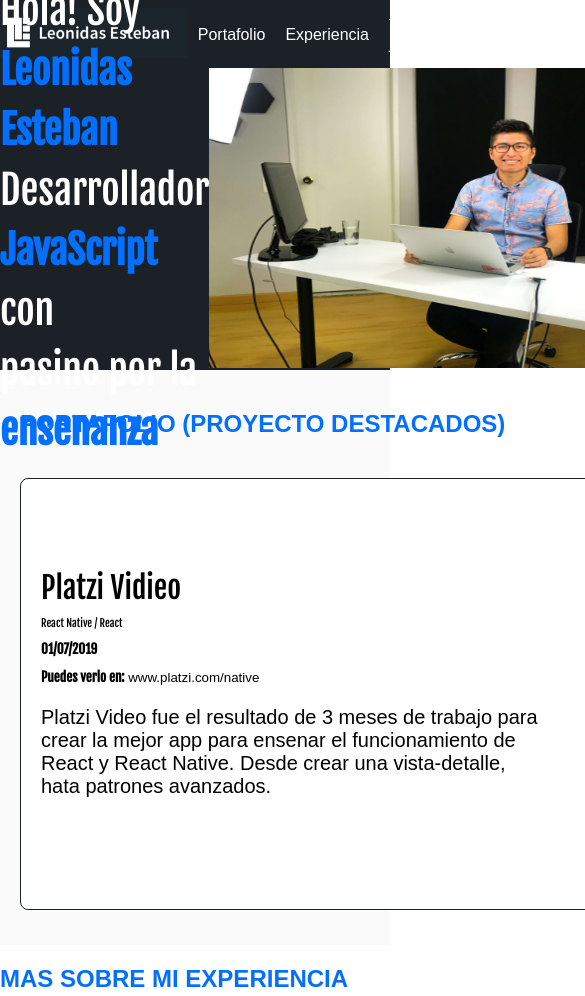
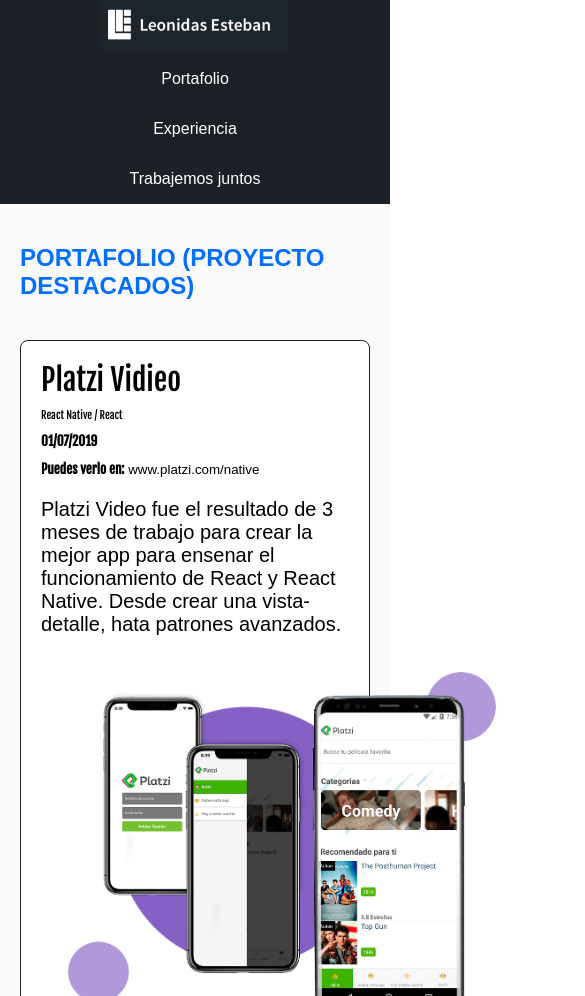
Before and after one commit to eperezm19/Responsive-Design, a plain HTML site: page index.html in a window 390 px wide. Shown: the top 996 px of the page, 585 px wide, since content can reach past the window. Drawn offline with Linux system fonts and the light colour scheme.

Commit message:
v1 trabajado responsive header

```diff
--- a/css/estilos.css
+++ b/css/estilos.css
@@ -65,6 +65,7 @@ figure {
 	justify-content: space-between;
 	align-items: center;
 	height: 70px;
+	flex-wrap: wrap;
 }
 
 .header a {
@@ -98,6 +99,7 @@ figure {
 	display: flex;
 	align-items: center;
 	justify-content: space-between;
+	flex-wrap: wrap;
 }
 
 .portfolio {
@@ -114,6 +116,7 @@ figure {
 	display: flex;
 	align-items: center;
 	justify-content: space-between;
+	flex-wrap: wrap;
 }
 
 .project-course,
@@ -193,6 +196,7 @@ figure {
 	display: flex;
 	align-items: center;
 	justify-content: space-between;
+	flex-wrap: wrap;
 }
 
 .form-email h3 {
@@ -255,6 +259,7 @@ figure {
 	display: flex;
 	align-items: center;
 	justify-content: space-between;
+	flex-wrap: wrap;
 }
 
 .footer img {
@@ -266,7 +271,8 @@ figure {
 }
 
 .container{
-	width: 1300px;
+	max-width: 1000px;
+	flex: 1;
 	margin: 0 auto;
 	display: inherit;
 	justify-content: inherit;
@@ -294,18 +300,37 @@ figure {
 
 /* Desktop firts desde MQ maxima */
 
-@media screen and(max-width: 1024px){
+@media screen and (max-width: 1024px) {
 
 }
 
-@media screen and(max-width: 768px){
+@media screen and (max-width: 767px) {
+	.header {
+		display: block;
+		height: auto;
+	}
+
+	.header ul {
+		display: initial;
+	}
+
+	.header ul li {
+		height: 50px;
+	}
+
+	.header a {
+		justify-content: center;
+	}
+
+	.header .logo{
+		text-align: center;
+	}
+}
+
+@media screen and (max-width: 480px) {
 
 }
 
-@media screen and(max-width: 480px){
+@media screen and (max-width: 320px) {
 
 }
-
-@media screen and(max-width: 320px){
-
-}
--- a/index.html
+++ b/index.html
@@ -30,7 +30,7 @@
         </nav>
       </div>
     </header>
-    <section class="hero">
+    <!-- <section class="hero">
       <div class="container">
         <div>
           <h1>Hola! Soy <strong>Leonidas Esteban<br/></strong> Desarrollador<strong> JavaScript </strong>con <br> pasino por la <strong>ensenanza</strong></h1>
@@ -39,7 +39,7 @@
           <img src="./images/hero.jpg" alt="Portada" width="500" height="300">
         </figure>
       </div>
-    </section>
+    </section> -->
     <section id="portafolio" class="portfolio">
       <div class="container">
         <h2>Portafolio (Proyecto Destacados)</h2>
@@ -60,10 +60,10 @@
         </article>
       </div>
     </section>
-    <div class="container">
+    <!-- <div class="container">
       <h2>Mas sobre mi experiencia</h2>
-    </div>
-    <section id="eventos" class="event-list">
+    </div> -->
+    <!-- <section id="eventos" class="event-list">
       <div class="container">
         <article class="event">
           <figure class="event-imageContainer">
@@ -106,7 +106,7 @@
             </div>
         </article>
       </div>
-    </section>
+    </section> -->
     <section id="contacto" class="contact">
       <div class="container">
         <form action="/suscripcion/" class="form-email">
@@ -123,7 +123,7 @@
         </div>
       </div>
     </section>
-    <footer class="footer">
+    <!-- <footer class="footer">
       <div class="container">
         <div>
           <p>Curso de Desarrollo Web-Online 2018 Gracias a <img src="./images/platzi.png" alt="Platzi" width="70"></p>
@@ -132,6 +132,6 @@
           <p>Designed with 👍 by <a href="#">content</a></p>
         </div>
       </div>
-    </footer>
+    </footer> -->
   </body>
 </html>
```
